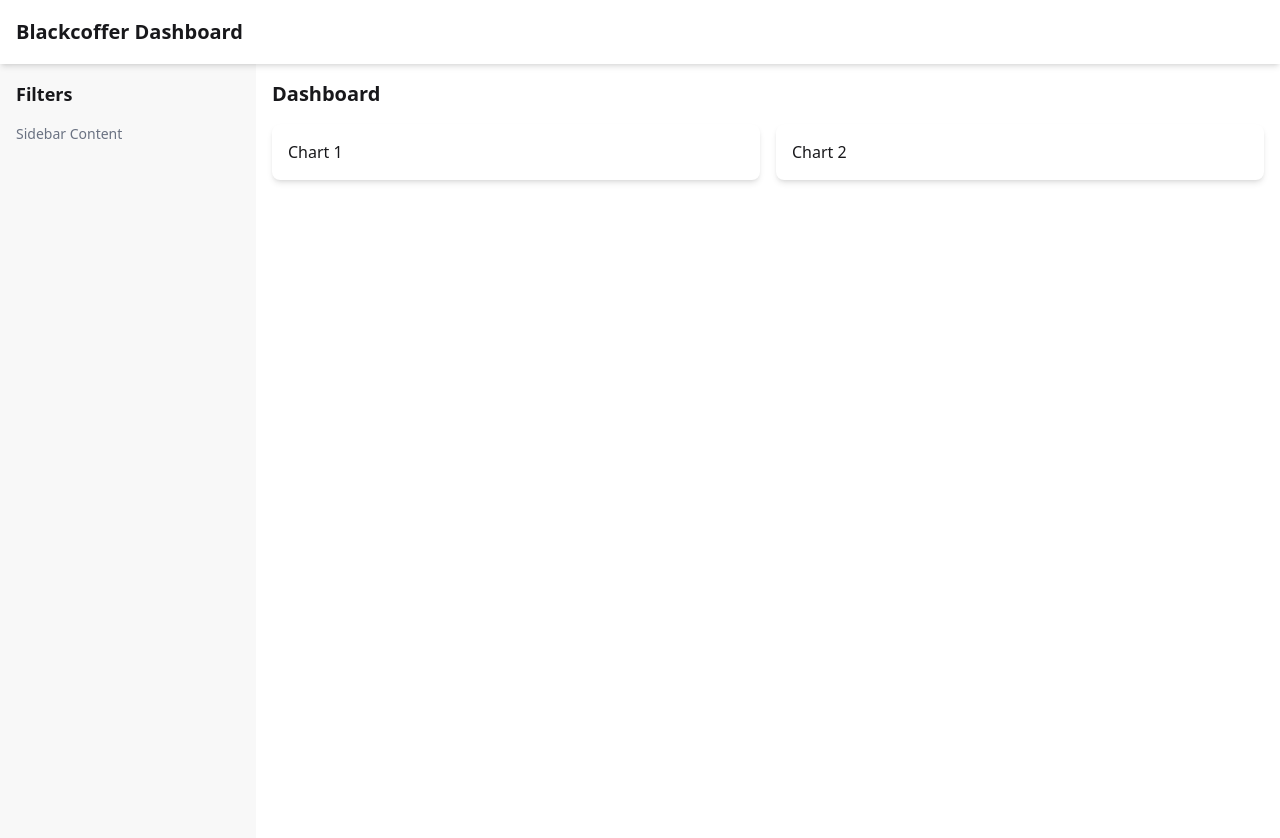
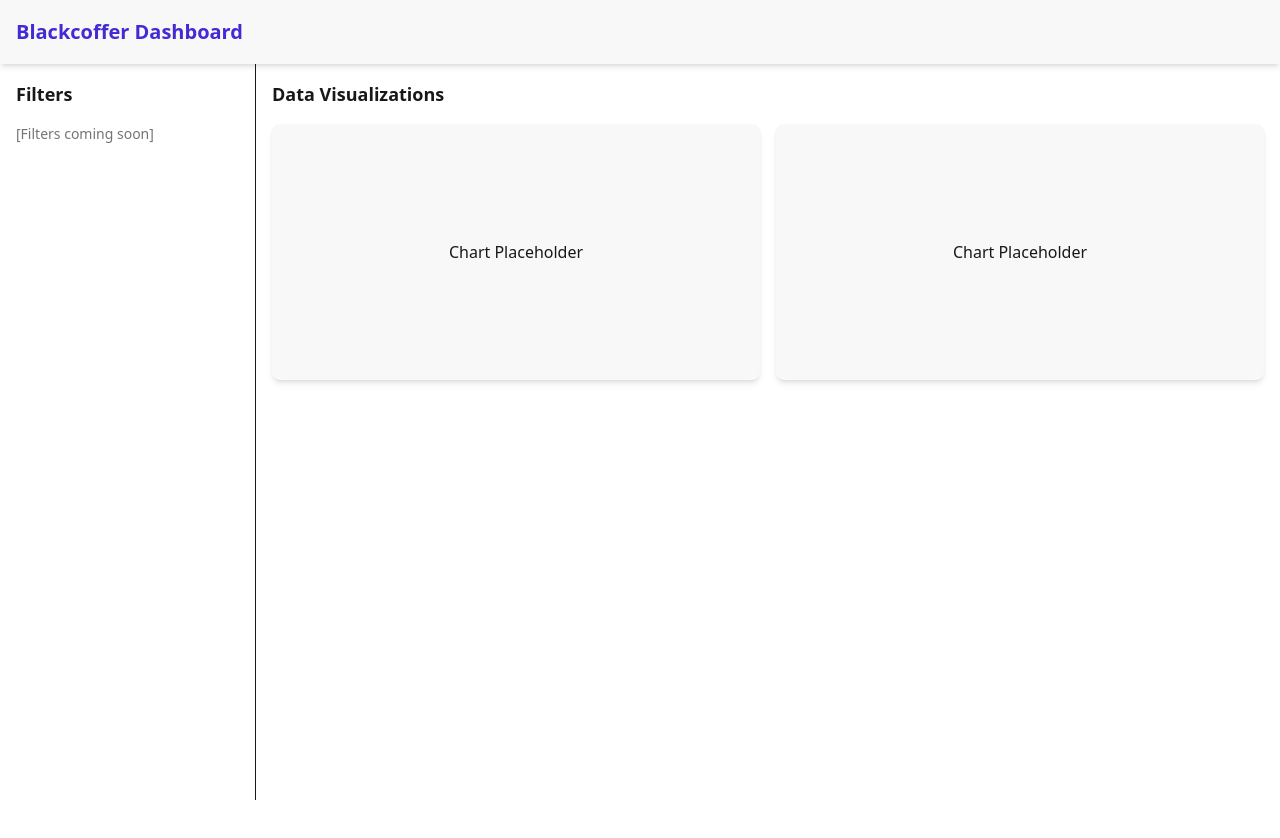
Before and after one commit to abhijitmanna912001/blackcoffer-visualization-dashboard, a React (Vite) app in the folder frontend/: page / in a window 1280 px wide. Shown: the top 838 px of the page. After the commit the page ends 800 px from the top, so only its background shows below. Built offline with nearby package versions, Linux system fonts and the light colour scheme.

Commit message:
Initial dashboard layout with Navbar, Sidebar, and placeholder charts

```diff
--- a/frontend/src/App.jsx
+++ b/frontend/src/App.jsx
@@ -1,17 +1,7 @@
-import Dashboard from "./components/Dashboard";
-import Navbar from "./components/Navbar";
-import Sidebar from "./components/Sidebar";
+import Home from "./pages/Home";
 
 function App() {
-  return (
-    <div className="flex flex-col min-h-screen">
-      <Navbar />
-      <div className="flex flex-1">
-        <Sidebar />
-        <Dashboard />
-      </div>
-    </div>
-  );
+  return <Home />;
 }
 
 export default App;
--- a/frontend/src/components/Dashboard.jsx
+++ b/frontend/src/components/Dashboard.jsx
@@ -1,11 +1,15 @@
 function Dashboard() {
   return (
-    <div className="flex-1 p-4">
-      <h2 className="text-xl font-semibold mb-4">Dashboard</h2>
-      {/* Charts and visualizations go here */}
-      <div className="grid grid-cols-1 lg:grid-cols-2 gap-4">
-        <div className="bg-base-100 shadow-md rounded-lg p-4">Chart 1</div>
-        <div className="bg-base-100 shadow-md rounded-lg p-4">Chart 2</div>
+    <div className="flex-1 p-4 overflow-y-auto">
+      <h2 className="text-lg font-semibold mb-4">Data Visualizations</h2>
+      <div className="grid grid-cols-1 md:grid-cols-2 gap-4">
+        {/* Charts will go here */}
+        <div className="bg-base-200 h-64 rounded-lg shadow-md flex items-center justify-center">
+          Chart Placeholder
+        </div>
+        <div className="bg-base-200 h-64 rounded-lg shadow-md flex items-center justify-center">
+          Chart Placeholder
+        </div>
       </div>
     </div>
   );
--- a/frontend/src/components/Navbar.jsx
+++ b/frontend/src/components/Navbar.jsx
@@ -1,8 +1,10 @@
 function Navbar() {
   return (
-    <div className="navbar bg-base-100 shadow-md px-4">
+    <div className="navbar bg-base-200 shadow-md px-4 sticky top-0 z-10">
       <div className="flex-1">
-        <a className="text-xl font-bold">Blackcoffer Dashboard</a>
+        <h1 className="text-xl font-bold text-primary">
+          Blackcoffer Dashboard
+        </h1>
       </div>
     </div>
   );
--- a/frontend/src/components/Sidebar.jsx
+++ b/frontend/src/components/Sidebar.jsx
@@ -1,9 +1,9 @@
 function Sidebar() {
   return (
-    <aside className="w-64 min-h-screen bg-base-200 p-4 hidden md:block">
+    <aside className="w-64 bg-base-100 border-r p-4 overflow-y-auto hidden md:block">
       <h2 className="text-lg font-semibold mb-4">Filters</h2>
       {/* Filters go here later */}
-      <p className="text-sm text-gray-500">Sidebar Content</p>
+      <p className="text-sm text-base-content/60">[Filters coming soon]</p>
     </aside>
   );
 }
--- /dev/null
+++ b/frontend/src/pages/Home.jsx
@@ -0,0 +1,17 @@
+import Dashboard from "../components/Dashboard";
+import Navbar from "../components/Navbar";
+import Sidebar from "../components/Sidebar";
+
+function Home() {
+  return (
+    <div className="h-screen flex flex-col">
+      <Navbar />
+      <div className="flex flex-1 overflow-hidden">
+        <Sidebar />
+        <Dashboard />
+      </div>
+    </div>
+  );
+}
+
+export default Home;
```
